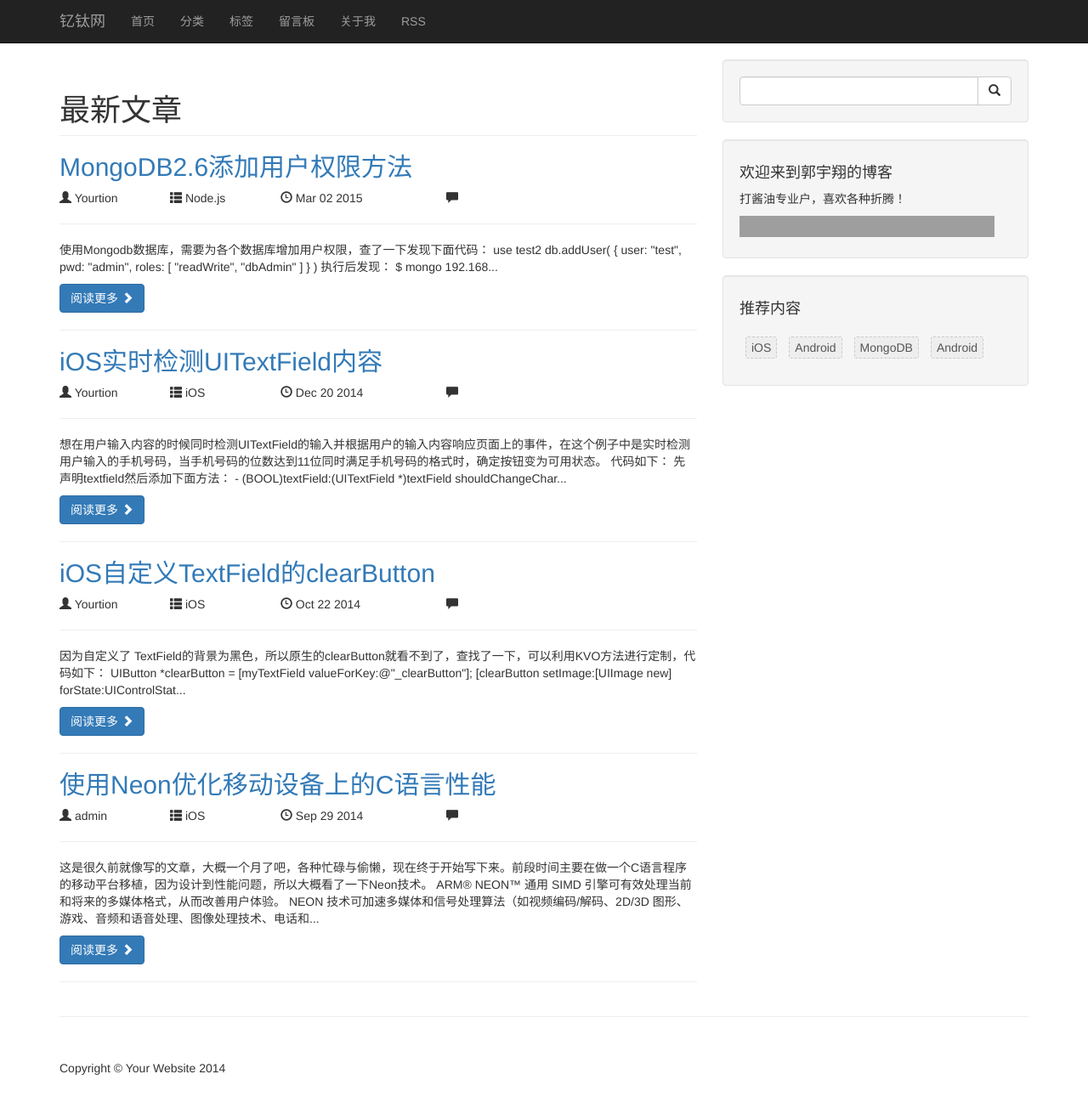
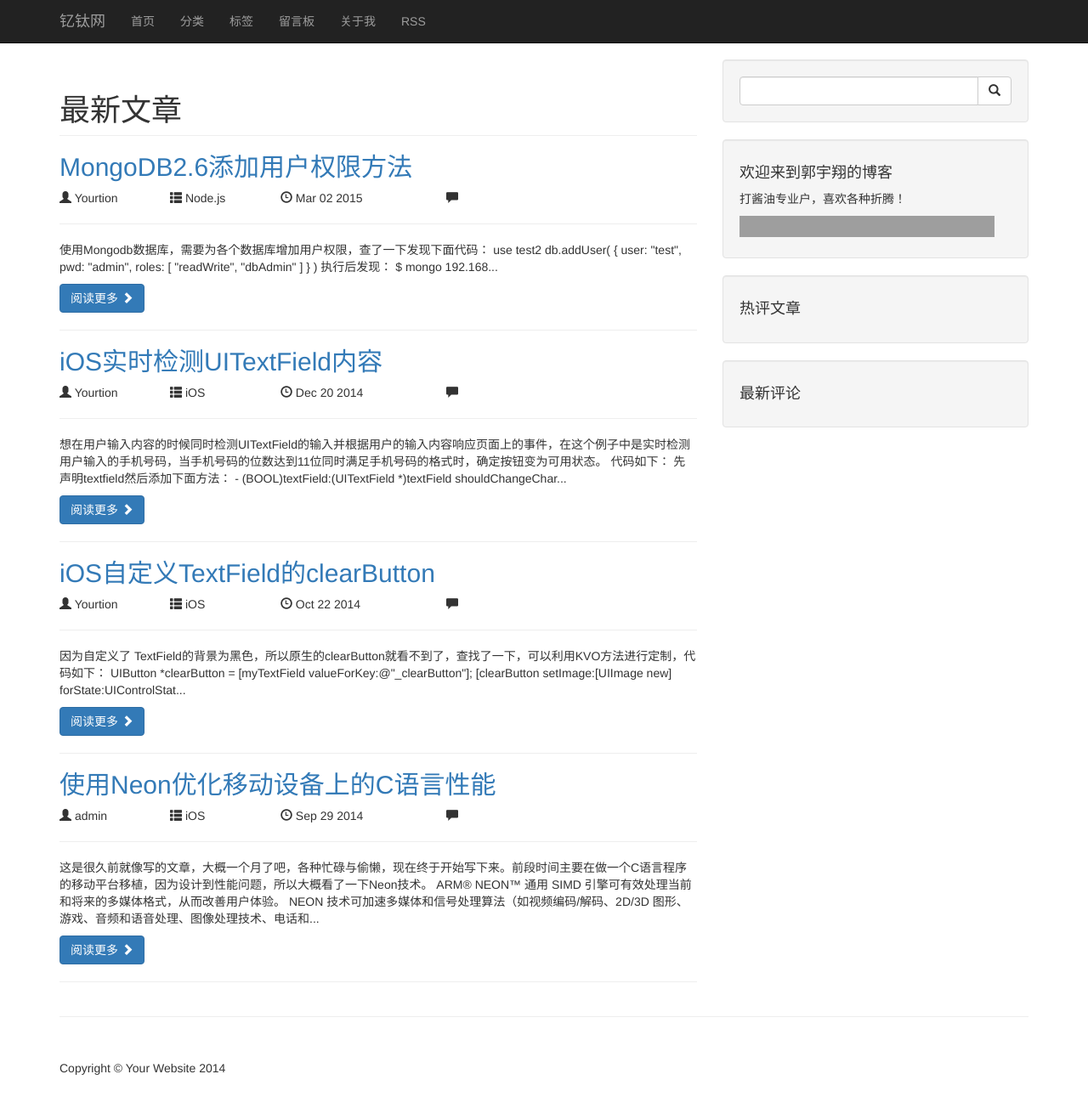
Before and after one commit to yourtion/yourtion.github.io, a Jekyll site: the page built from index.html, in a window 1280 px wide and 1327 px high. Shown: the top 1304 px of the window at 85% size. Built offline with Jekyll 4.4.1, drawn with Linux system fonts in a browser that asks for light colours; Markdown is read by kramdown in place of the engine named in the settings; comment, search, counter and statistics services are not loaded; grey boxes are pictures that could not be loaded.

Commit message:
update widget

```diff
--- a/_config.yml
+++ b/_config.yml
@@ -2,7 +2,8 @@
 title: 钇钛网
 subtitle: 郭宇翔的博客
 description: Yourtion's Blog
-url: "http://yourdomain.com" # the base hostname & protocol for your site
+production_url : http://blog.yourtion.com
+cdn_url : http://7x2vxl.com1.z0.glb.clouddn.com
 encoding: utf-8
 
 author :
@@ -12,6 +13,7 @@ author :
   twitter : yourtion
 
 # Build settings
+safe: false
 markdown: rdiscount
 redcarpet:
   extensions:
@@ -22,12 +24,11 @@ redcarpet:
     - tables
 syntax-highlighting:
   enabled : false
+
 # permalink
 permalink: /:title.html
 
-safe: false
-production_url : http://blog.yourtion.com
-cdn_url : http://7x2vxl.com1.z0.glb.clouddn.com
+
 
 JB :
   version : 0.3.0
@@ -43,13 +44,13 @@ JB :
   atom_path : /atom.xml
   rss_path : /rss.xml
 
-  categorie_list: ["iOS","Android"]
-  tag_list: ["MongoDB","Android"]
-
   comments :
     provider : duoshuo
     duoshuo :
       short_name : yourtion
+      top_threads_num : 5
+      top_threads_range : monthly
+
 
   analytics :
     provider : google
--- a/_includes/JB/comments-providers/duoshuo.html
+++ b/_includes/JB/comments-providers/duoshuo.html
@@ -1,6 +1,6 @@
 {% if duoshuo != 'jsonly' %}
-<div id="ds-thread" class="ds-thread" data-url="{{ page.url }}" data-title="{{ page.title }}" data-thread-key="{% if page.wordpress_id %}{{ page.wordpress_id }}{% else %}{{ page.title }} {% endif %}"></div>
-{% endif %}
+<div id="ds-thread" class="ds-thread" data-url="{{ site.production_url }}{{ page.url }}" data-title="{{ page.title }}" data-thread-key="{% if page.wordpress_id %}{{ page.wordpress_id }}{% else %}{{ page.title }} {% endif %}"></div>
+{% else %}
 <script type="text/javascript">
 var duoshuoQuery = {short_name: '{{ site.JB.comments.duoshuo.short_name }}'};
 (function() {
@@ -11,3 +11,4 @@ var duoshuoQuery = {short_name: '{{ site.JB.comments.duoshuo.short_name }}'};
     (document.getElementsByTagName('head')[0] || document.getElementsByTagName('body')[0]).appendChild(ds);
 })();
 </script>
+{% endif %}
--- /dev/null
+++ b/_includes/JB/widget-providers/duoshuo_recent_comments.html
@@ -0,0 +1,6 @@
+<div class="well">
+    <h4>最新评论</h4>
+    <!-- 多说最新评论 start -->
+    <div class="ds-recent-comments" data-num-items="5" data-show-avatars="1" data-show-time="1" data-show-title="1" data-show-admin="1" data-excerpt-length="30"></div>
+    <!-- 多说最新评论 end -->
+</div>
--- /dev/null
+++ b/_includes/JB/widget-providers/duoshuo_top_threads.html
@@ -0,0 +1,6 @@
+<div class="well">
+    <h4>热评文章</h4>
+    <!-- 多说热评文章 start -->
+    <div class="ds-top-threads" data-range="{{ site.JB.comments.duoshuo.top_threads_range }}" data-num-items="{{ site.JB.comments.duoshuo.top_threads_num }}"></div>
+    <!-- 多说热评文章 end -->
+</div>
--- a/_includes/footer.html
+++ b/_includes/footer.html
@@ -19,3 +19,7 @@
 
 <!-- Bootstrap Core JavaScript -->
 <script src="{{ ASSET_PATH }}js/bootstrap.min.js"></script>
+{% if site.JB.comments.provider == 'duoshuo' %}
+  {% assign duoshuo = 'jsonly' %}
+  {% include JB/comments-providers/duoshuo.html %}
+{% endif %}
--- a/_includes/widgets.html
+++ b/_includes/widgets.html
@@ -21,6 +21,15 @@
         <iframe width="300" height="25" frameborder="0" allowtransparency="true" marginwidth="0" marginheight="0" scrolling="no" border="0" src="http://widget.weibo.com/relationship/followbutton.php?language=zh_cn&width=300&height=24&uid=1691023294&style=3&btn=light&dpc=1"></iframe>
     </div>
 
+    <!-- Side Widget Well -->
+    {% if site.JB.comments.provider == 'duoshuo' %}
+      {% include JB/widget-providers/duoshuo_top_threads.html %}
+    {% endif %}
+
+    {% if site.JB.comments.provider == 'duoshuo' %}
+      {% include JB/widget-providers/duoshuo_recent_comments.html %}
+    {% endif %}
+
     {% if site.JB.categorie_list %}
     <!-- Blog Categories Well -->
     <div class="well">
--- a/index.html
+++ b/index.html
@@ -3,7 +3,7 @@ layout: default
 ---
 <div class="col-md-8">
   <h1 class="page-header">最新文章</h1>
-  {% for post in site.posts %}
+  {% for post in site.posts limit:10 %}
   <!-- Blog Post -->
   <h2>
     <a href="{{ post.url | prepend: site.baseurl }}">{{ post.title }}</a>
@@ -25,7 +25,3 @@ layout: default
   <hr>
 {% endfor %}
 </div>
-{% if site.JB.comments.provider == 'duoshuo' %}
-  {% assign duoshuo = 'jsonly' %}
-  {% include JB/comments-providers/duoshuo.html %}
-{% endif %}
```
